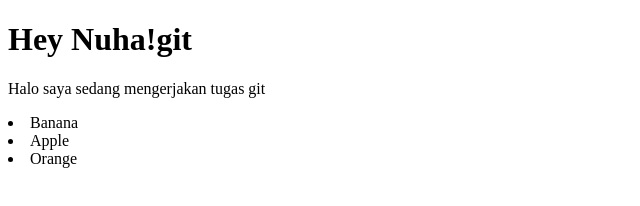
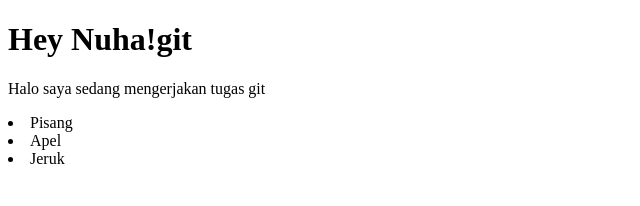
Before and after one commit to nuhafadh/belajargit, a website: page index.html in a window 1280 px wide. Shown: the full height of the page, 0-640 px from the left. Drawn offline with Linux system fonts and the light colour scheme.

```diff
--- a/index.html
+++ b/index.html
@@ -8,8 +8,8 @@
 <body>
     <h1>Hey Nuha!git</h1>
     <p>Halo saya sedang mengerjakan tugas git</p>
-    <li>Banana</li>
-    <li>Apple</li>
-    <li>Orange</li>
+    <li>Pisang</li>
+    <li>Apel</li>
+    <li>Jeruk</li>
 </body>
 </html>
```
